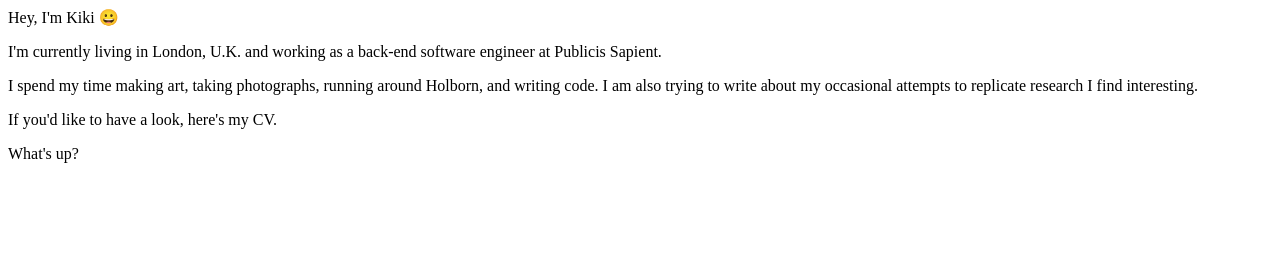
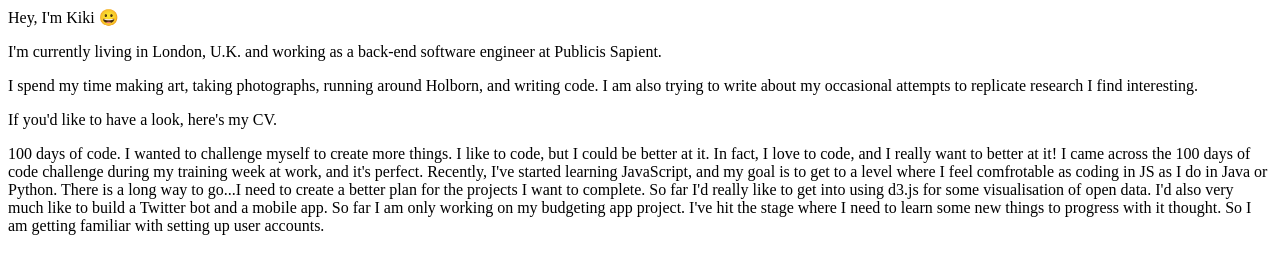
Before and after one commit to kikilagou/home-page, a plain HTML site: page index.html in a window 1280 px wide. Drawn offline with Linux system fonts and the light colour scheme.

Commit message:
my projects

```diff
--- a/index.html
+++ b/index.html
@@ -20,7 +20,13 @@
         </section>
 
         <section>
-            What's up?
+            100 days of code.
+            I wanted to challenge myself to create more things. I like to code, but I could be better at it. In fact, I love to code, and I really want to better at it!
+            I came across the 100 days of code challenge during my training week at work, and it's perfect. Recently, I've started learning JavaScript, and my goal is to get to a level where I feel comfrotable as coding in JS as I do in Java or Python.
+            There is a long way to go...I need to create a better plan for the projects I want to complete.
+            So far I'd really like to get into using d3.js for some visualisation of open data.
+            I'd also very much like to build a Twitter bot and a mobile app.
+            So far I am only working on my budgeting app project. I've hit the stage where I need to learn some new things to progress with it thought. So I am getting familiar with setting up user accounts.
         </section>
 
     </main>
```
